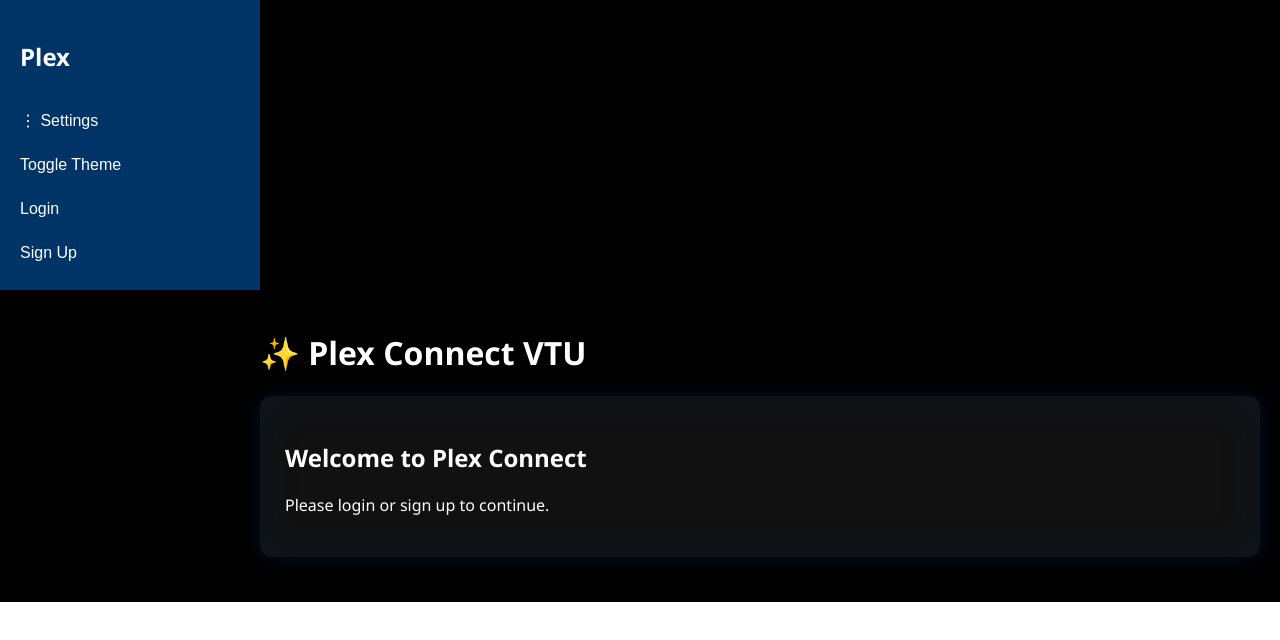
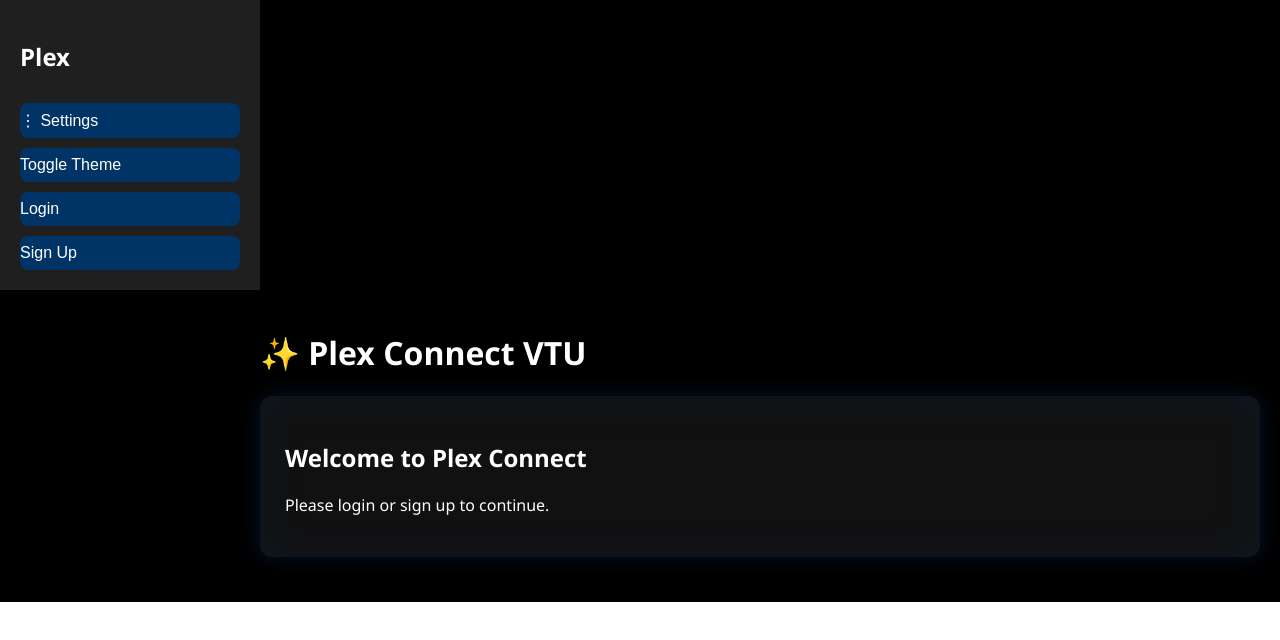
Before and after one commit to PApi0987/plex-connect-frontend, a React (Create React App) app: page / in a window 1280 px wide. Shown: the top 640 px of the page. Built offline with nearby package versions, Linux system fonts and the light colour scheme.

Commit message:
Refactor ThemeContext for improved theme handling

```diff
--- a/src/contexts/ThemeContext.js
+++ b/src/contexts/ThemeContext.js
@@ -1,30 +1,33 @@
-import { createContext, useContext, useState } from "react";
+// src/contexts/ThemeContext.js
+import React, { createContext, useContext, useState } from "react";
 import { ThemeProvider } from "styled-components";
 
 const ThemeContext = createContext();
 
+// Define light and dark themes
 const lightTheme = {
-  background: "#FFFFFF",
-  primary: "#F5F5F5",
+  background: "#f5f5f5",
+  primary: "#ffffff",
   accent: "#003366",
   text: "#333333",
-  buttonText: "#FFFFFF"
+  buttonText: "#ffffff",
 };
 
 const darkTheme = {
-  background: "#000000",
-  primary: "#003366",
-  accent: "#555555",
-  text: "#FFFFFF",
-  buttonText: "#FFFFFF"
+  background: "#121212",
+  primary: "#1f1f1f",
+  accent: "#0d6efd",
+  text: "#ffffff",
+  buttonText: "#ffffff",
 };
 
 export const ThemeProviderWrapper = ({ children }) => {
   const [isDark, setIsDark] = useState(true);
-  const toggleTheme = () => setIsDark(!isDark);
+
+  const toggleTheme = () => setIsDark(prev => !prev);
 
   return (
-    <ThemeContext.Provider value={{ toggleTheme, isDark }}>
+    <ThemeContext.Provider value={{ isDark, toggleTheme }}>
       <ThemeProvider theme={isDark ? darkTheme : lightTheme}>
         {children}
       </ThemeProvider>
```
